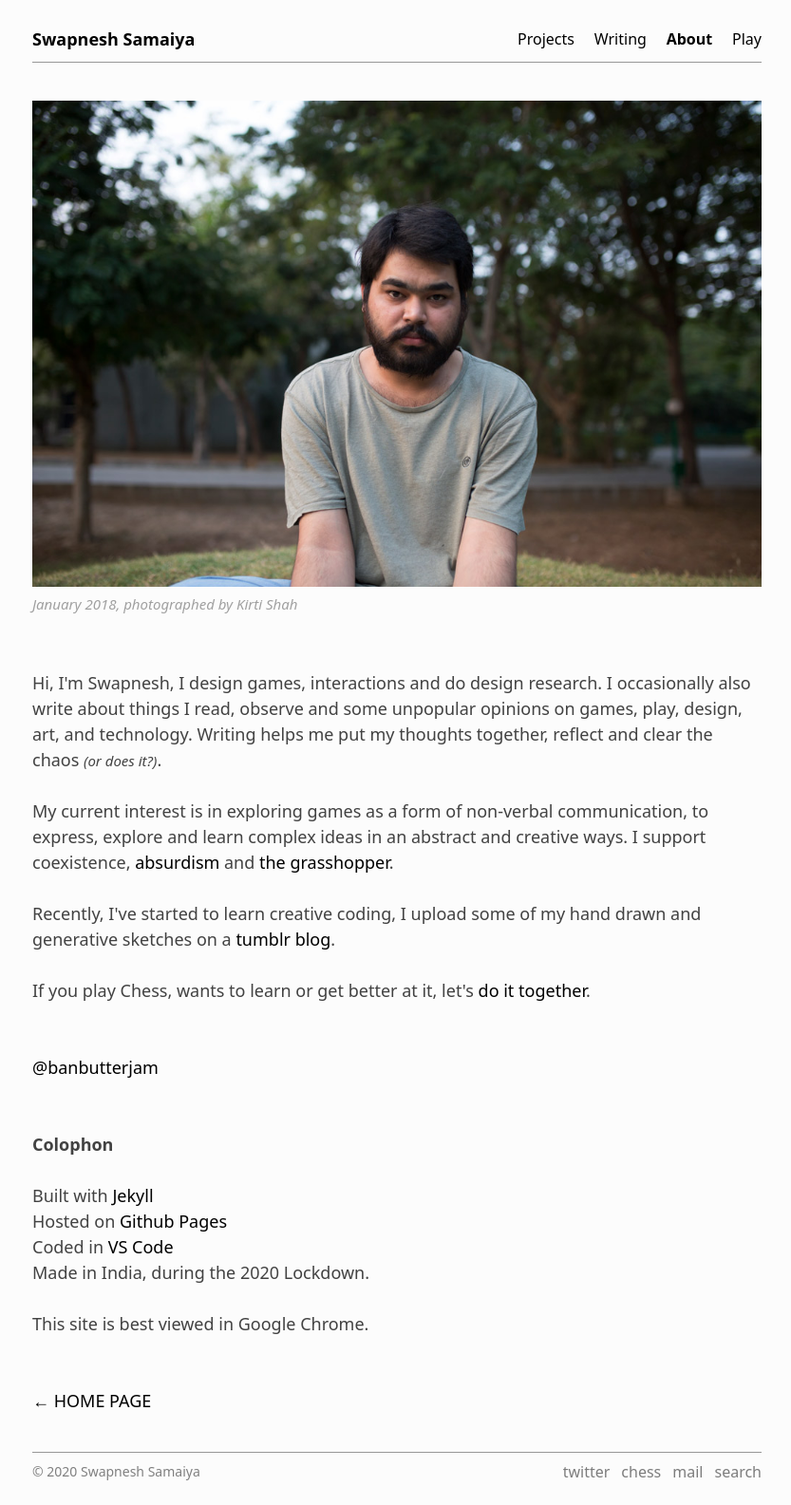
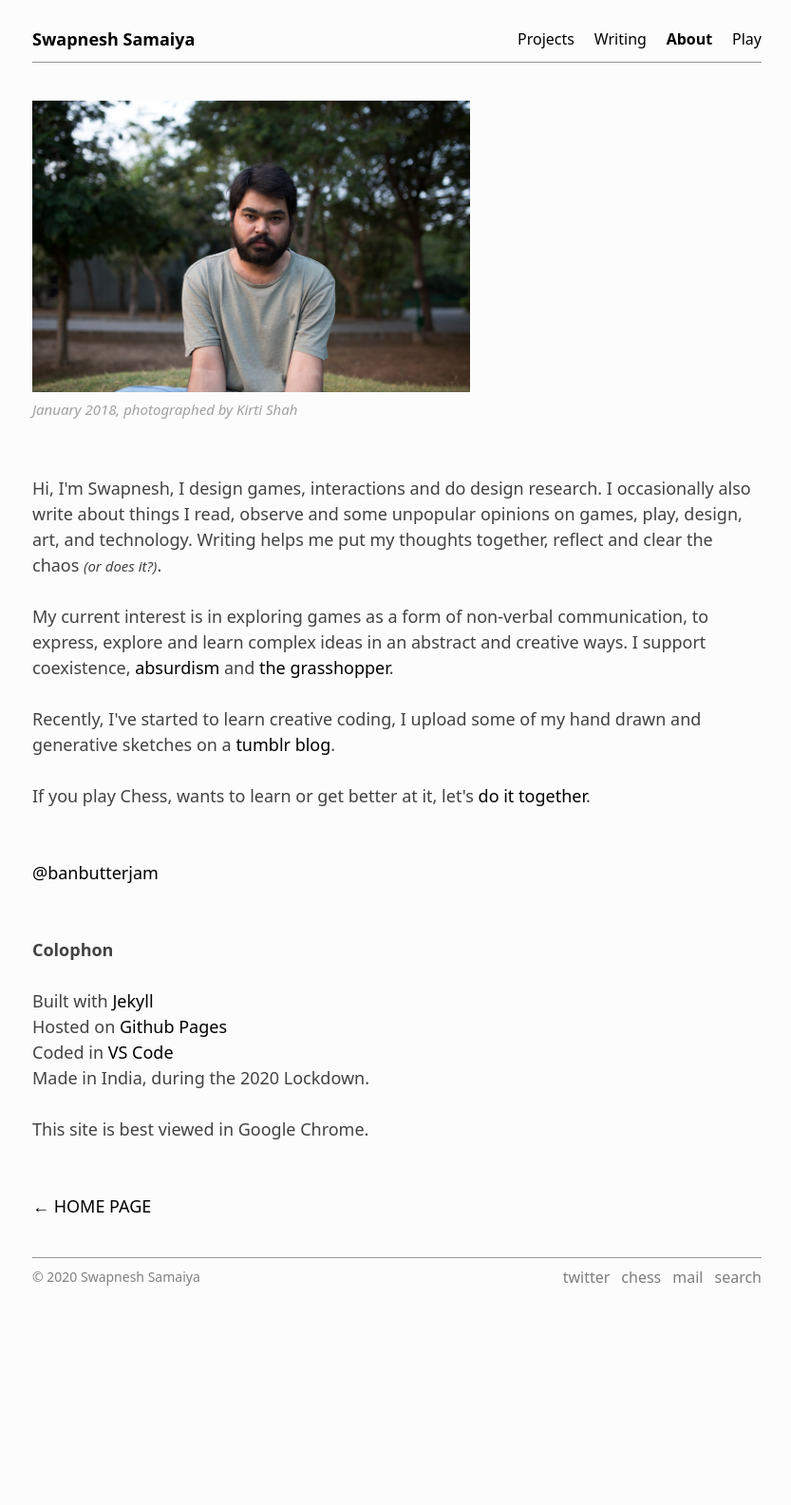
Before and after one commit to bunbutterjam/bunbutterjam.github.io, a Jekyll site: the page built from _pages/about.html, in a window 1280 px wide. Shown: the whole page at 95% size, without its empty margins (222-1055 px from the left). Built offline with Jekyll 4.4.1, drawn with Linux system fonts in a browser that asks for light colours; after the commit the page ends 1380 px from its top, so only the background shows below that.

Commit message:
changed about image size

```diff
--- a/_pages/about.html
+++ b/_pages/about.html
@@ -5,7 +5,7 @@
 ---
 <p>
 
-    <img src="/assets/images/about_1.jpg" alt="about"><br>
+    <img class="about" src="/assets/images/about_1.jpg" alt="about"><br>
     <i style="font-size: smaller; color: rgb(160, 160, 160); float: inline-start;">January 2018, photographed by Kirti Shah</i><br><br><br>
 
     Hi, I'm Swapnesh, I design games, interactions and do design research. I occasionally also <a href="writing.html" target="_blank"></a>write</a> about things I read, observe and some unpopular opinions on games, play, design, art, and technology. Writing helps me put my thoughts together, reflect and clear the chaos <i style="font-size: smaller;">(or does it?)</i>.<br><br>
--- a/_sass/main.scss
+++ b/_sass/main.scss
@@ -390,6 +390,12 @@
 	font-size: smaller;
 }
 
+
+.about {
+
+	width: 60%;
+}
+
 @media screen and (max-width: 906px) {
 	header li {
 		display: inline-flex;
@@ -424,6 +430,12 @@
 .footer-container {
 	max-width: 90%;
 }
+
+.about {
+
+	width: 100%;
+}
+
 }
 
 @media screen and (max-width: 370px) {
@@ -447,6 +459,10 @@
 		max-width: 90%;
 		border: none;
 	}
+	.about {
+
+		width: 100%;
+	}
 }
 
 @media screen and (min-width: 1866px) {
```
